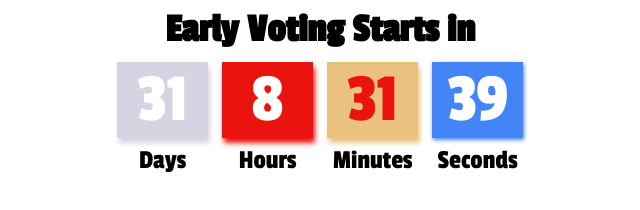
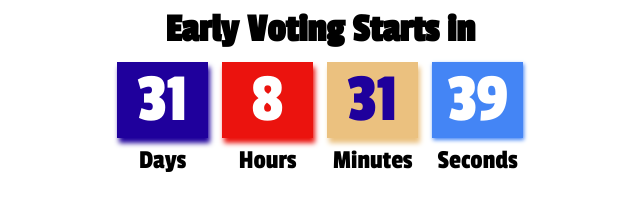
Before and after one commit to StephenDK/iFrameTimer, a website: page index.html in a window 1280 px wide. Shown: the whole page, without its empty margins (320-960 px from the left). Drawn offline with Linux system fonts and the light colour scheme.

Commit message:
Updated Colors

```diff
--- a/index.html
+++ b/index.html
@@ -54,8 +54,8 @@
 }
 
 #days-background {
-  background-color: #D6D3E2;
-  box-shadow: 2px 5px 5px #D6D3E2;
+  background-color: #1f009c;
+  box-shadow: 2px 5px 5px #1f009c;
 }
 #hours-background {
   background-color: #EB130E;
@@ -78,7 +78,7 @@
 }
 
 #minutes {
-  color: #EB130E;
+  color: #1f009c;
 }
 
 #seconds {
```
